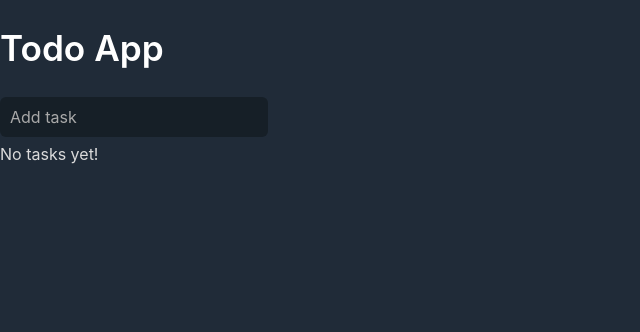
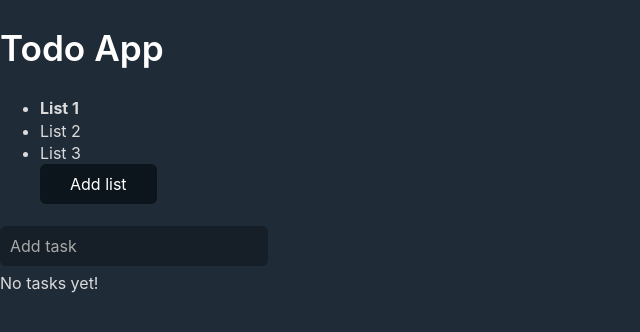
Before and after one commit to devm98/kmin-react, a React (Create React App) app: page / in a window 1280 px wide. Shown: the top 332 px of the page, without its empty margins (0-640 px from the left). Built offline with nearby package versions, Linux system fonts and the light colour scheme.

Commit message:
test git on vs code

```diff
--- a/src/TodoApp.jsx
+++ b/src/TodoApp.jsx
@@ -6,6 +6,8 @@ import TaskItem from './components/TaskItem'
 export default class TodoApp extends React.Component {
   state = {
     tasks: [],
+    listCount: 3,
+    selectedListIdx: 0,
   }
 
   handleTaskSubmit = taskValue => {
@@ -14,6 +16,8 @@ export default class TodoApp extends React.Component {
       [
         {
           value: taskValue, checked: false,
+          id: Date.now(),
+          listIdx: this.state.selectedListIdx,
         },
       ]
     )
@@ -33,13 +37,32 @@ export default class TodoApp extends React.Component {
 
     this.setState({ tasks: currentTasks })
   }
-
+  handleAddList = () => {
+    this.setState({ listCount: this.state.listCount + 1 })
+  }
+  handleSelectList = idx => {
+    this.setState({ selectedListIdx: idx })
+  }
 
   render() {
     const checkedTasksCount = this.state.tasks.filter(task => task.checked).length // loc ra task đã check
     return (
       <div>
         <h1 style={{ marginBottom: 24 }}>Todo App</h1>
+
+        <ul>
+          {new Array(this.state.listCount).fill('').map((val, idx) => (
+            <li key={idx} onClick={() => this.handleSelectList(idx)} style={{
+              fontWeight:
+                idx === this.state.selectedListIdx ? 'bold' : 'normal',
+              cursor: 'pointer',
+            }}>
+              List {idx + 1}
+            </li>
+          ))
+          }
+          <button onClick={this.handleAddList}>Add list</button>
+        </ul>
         <TaskInput onTaskSubmit={this.handleTaskSubmit} />
         {this.state.tasks.length ? (
           <div>
--- a/src/components/TaskItem.jsx
+++ b/src/components/TaskItem.jsx
@@ -15,7 +15,7 @@ export default class TaskItem extends Component {
           onChange={this.handleToggleCheck}
         />{' '}
         {this.props.task.value}
-                <span style={{cursor: 'pointer', float: 'right'}} onClick={this.props.onRemove}>[ remove ]</span>
+        <span style={{ cursor: 'pointer', float: 'right' }} onClick={this.props.onRemove}>[ remove ]</span>
       </div>
     )
   }
```
Lines whose indentation alone changed are shown as unchanged.
